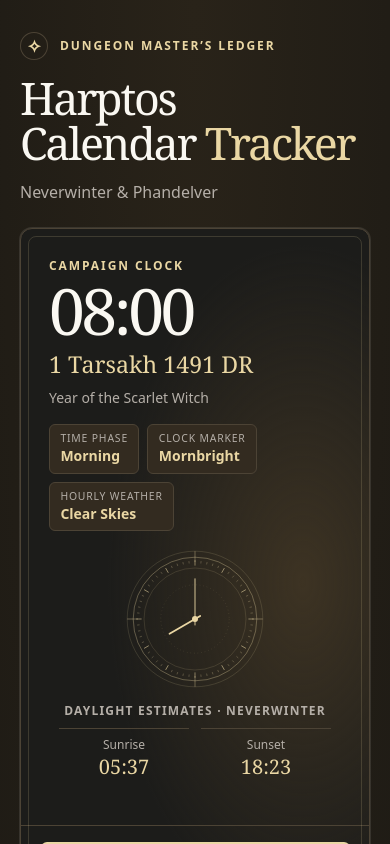
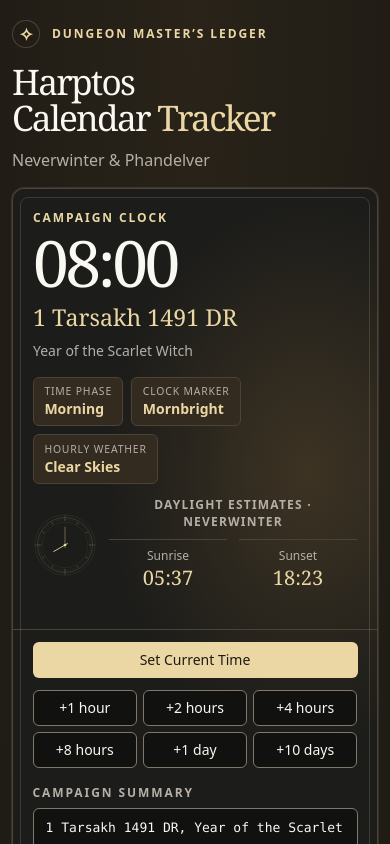
Before and after one commit to starbornone/harptos-calendar-tracker, a React (Vite) app: page / in a window 390 px wide. Shown: the top 844 px of the page. Built offline with nearby package versions, Linux system fonts and the light colour scheme.

Commit message:
fix: keep clock controls visible on narrow screens

```diff
--- a/src/index.css
+++ b/src/index.css
@@ -138,7 +138,7 @@
   grid-template-columns: minmax(0, 1fr) minmax(0, 0.7fr);
   align-items: center;
   gap: 1.5rem;
-  padding: clamp(1.75rem, 5vw, 3.5rem);
+  padding: clamp(1.5rem, 3vw, 2.5rem) clamp(1.75rem, 5vw, 3.5rem);
 }
 
 .clock-label {
@@ -440,13 +440,37 @@
 }
 
 @media (max-width: 40rem) {
+  .ledger {
+    width: min(68rem, 100% - 1.5rem);
+    padding-block-start: 1.25rem;
+  }
+
+  .ledger-header {
+    margin-bottom: 1rem;
+  }
+
+  .ledger-header h1 {
+    font-size: clamp(2.2rem, 8vw, 3.1rem);
+  }
+
   .clock-layout {
     grid-template-columns: minmax(0, 1fr);
-    gap: 1rem;
+    gap: 0.75rem;
+    padding: 1.25rem;
+  }
+
+  .clock-solar {
+    grid-template-columns: 4rem minmax(0, 1fr);
+    align-items: center;
+    gap: 0.75rem;
   }
 
   .clock-dial {
-    width: min(100%, 9rem);
+    width: 100%;
+  }
+
+  .clock-controls {
+    padding-block: 0.75rem 1rem;
   }
 
   .clock-actions {
```
